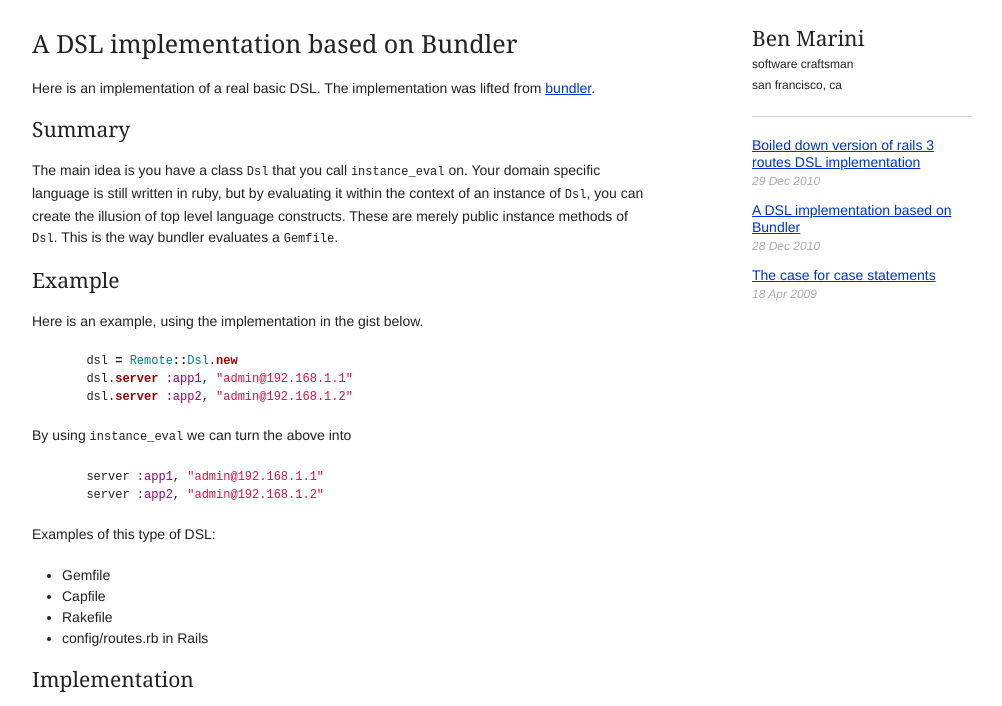
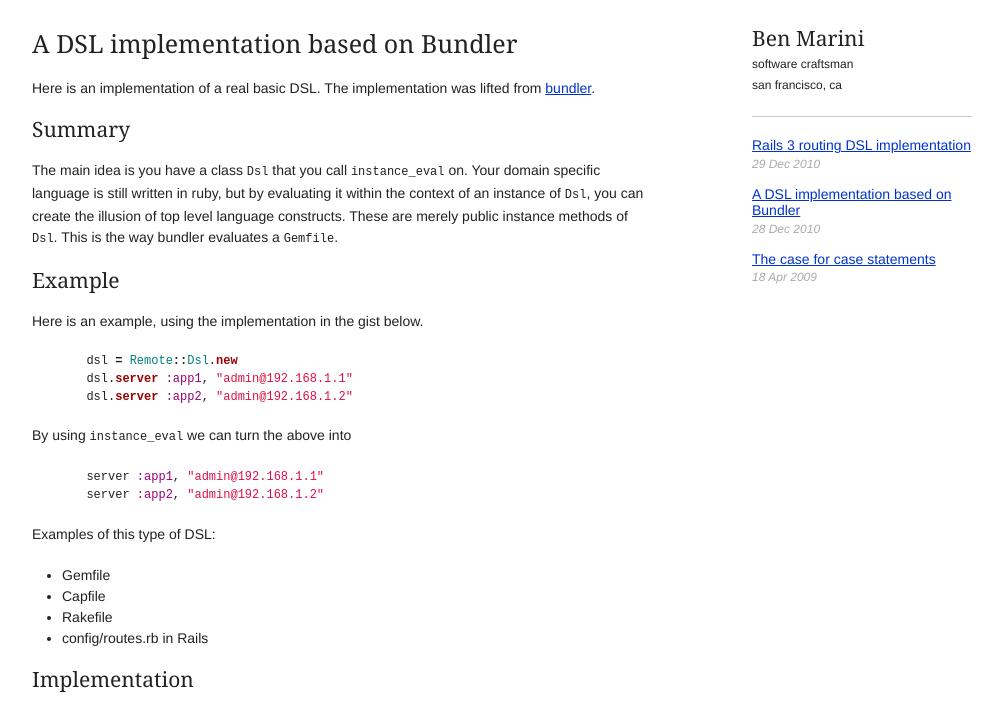
Before and after one commit to bmarini/bmarini.github.com, a Jekyll site: the page built from _posts/2010-12-28-bundlers-dsl-implementation.md, in a window 1280 px wide, cut to the strip 0-706 px from the top of the page. Shown: the whole strip, without its empty margins (138-1140 px from the left). Built offline with Jekyll 4.4.1, drawn with Linux system fonts in a browser that asks for light colours.

Commit message:
Better title

```diff
--- a/_posts/2010-12-29-rails-routes-dsl.md
+++ b/_posts/2010-12-29-rails-routes-dsl.md
@@ -1,6 +1,6 @@
 ---
 layout: post
-title: Boiled down version of rails 3 routes DSL implementation
+title: Rails 3 routing DSL implementation
 ---
 
 I picked out the bare essentials from the rails 3 routing code to expose how
```
